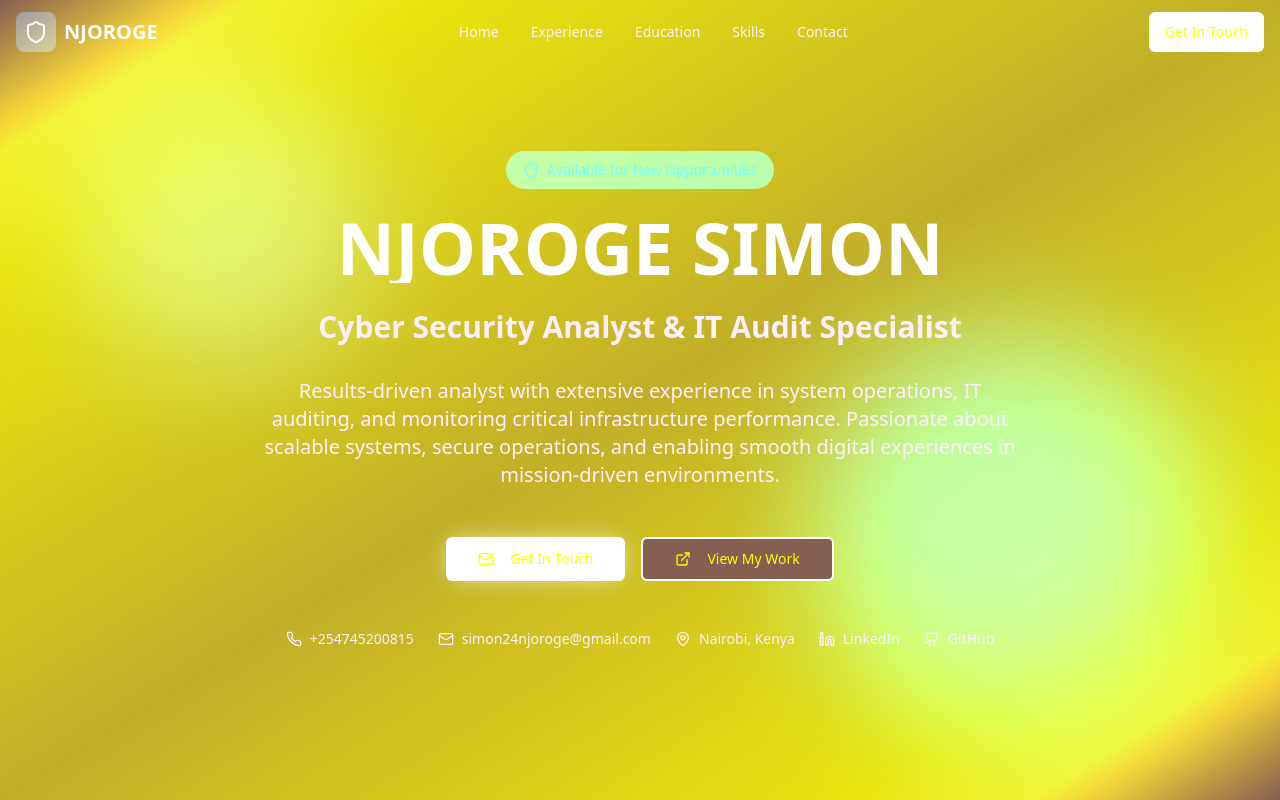
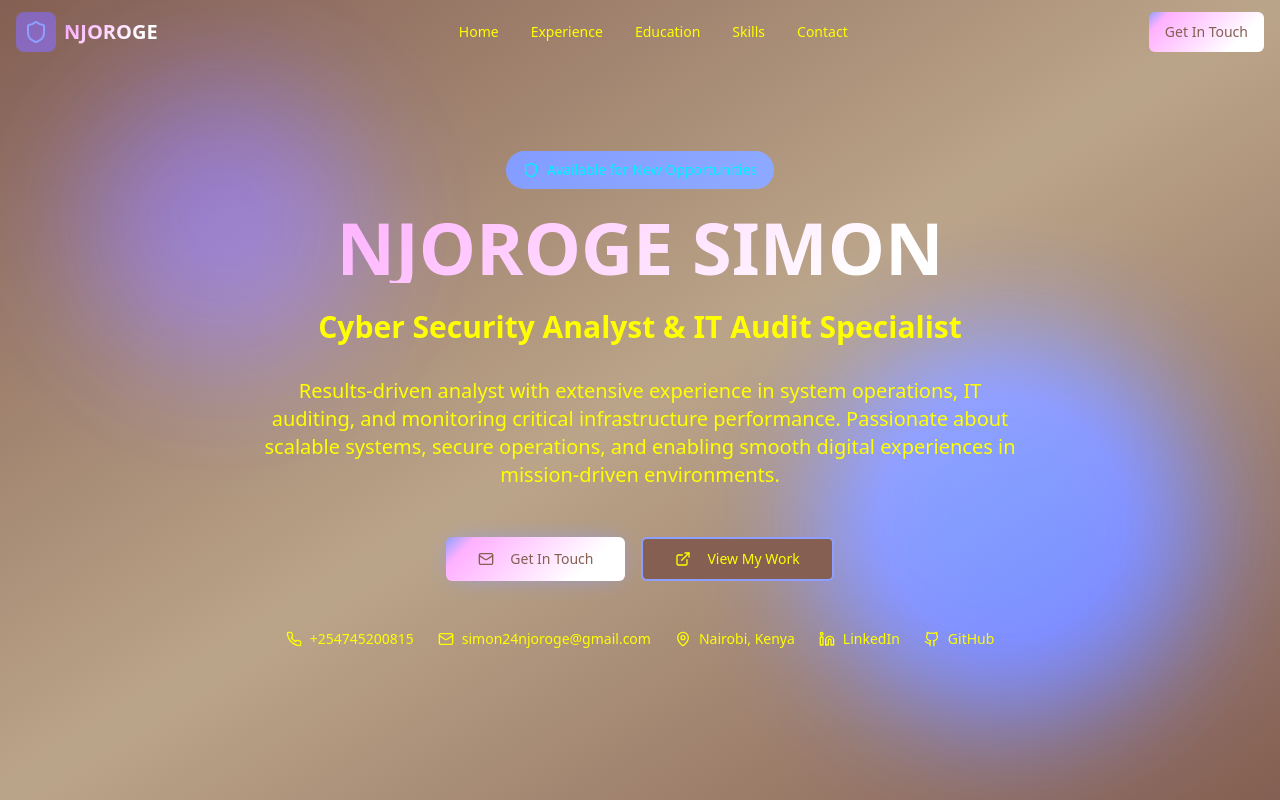
Before and after one commit to wanjihiasimon/njoroge-simon-portfolio, a React (Vite) app: page / in a window 1280 px wide. Shown: the top 800 px of the page. Built offline with nearby package versions, Linux system fonts and the light colour scheme.

Commit message:
Fix text visibility
Adjusted text colors for better readability against the dark blue background.

```diff
--- a/src/index.css
+++ b/src/index.css
@@ -9,46 +9,46 @@
     --background: 15 23 42;
     --foreground: 248 250 252;
 
-    --card: 37 99 235;
+    --card: 30 41 59;
     --card-foreground: 248 250 252;
 
-    --popover: 255 255 255;
-    --popover-foreground: 17 24 39;
+    --popover: 30 41 59;
+    --popover-foreground: 248 250 252;
 
     /* Professional blue primary */
-    --primary: 37 99 235;
-    --primary-foreground: 248 250 252;
+    --primary: 59 130 246;
+    --primary-foreground: 15 23 42;
 
     /* Cyber teal accent */
-    --secondary: 20 184 166;
-    --secondary-foreground: 255 255 255;
+    --secondary: 45 212 191;
+    --secondary-foreground: 15 23 42;
 
-    --muted: 241 245 249;
-    --muted-foreground: 100 116 139;
+    --muted: 51 65 85;
+    --muted-foreground: 203 213 225;
 
-    --accent: 239 246 255;
-    --accent-foreground: 37 99 235;
+    --accent: 51 65 85;
+    --accent-foreground: 248 250 252;
 
     --destructive: 239 68 68;
     --destructive-foreground: 248 250 252;
 
-    --border: 226 232 240;
-    --input: 226 232 240;
-    --ring: 37 99 235;
+    --border: 71 85 105;
+    --input: 51 65 85;
+    --ring: 59 130 246;
 
     --radius: 0.5rem;
 
     /* Custom cyber-themed colors */
-    --cyber-primary: 37 99 235;
-    --cyber-secondary: 20 184 166;
-    --cyber-accent: 99 102 241;
+    --cyber-primary: 59 130 246;
+    --cyber-secondary: 45 212 191;
+    --cyber-accent: 139 92 246;
     --cyber-success: 34 197 94;
     --cyber-warning: 245 158 11;
 
     /* Gradients */
-    --gradient-primary: linear-gradient(135deg, hsl(var(--cyber-primary)) 0%, hsl(var(--cyber-accent)) 100%);
-    --gradient-secondary: linear-gradient(135deg, hsl(var(--cyber-secondary)) 0%, hsl(var(--cyber-success)) 100%);
-    --gradient-hero: linear-gradient(135deg, hsl(var(--cyber-primary)) 0%, hsl(var(--cyber-secondary)) 50%, hsl(var(--cyber-accent)) 100%);
+    --gradient-primary: linear-gradient(135deg, hsl(59 130 246) 0%, hsl(139 92 246) 100%);
+    --gradient-secondary: linear-gradient(135deg, hsl(45 212 191) 0%, hsl(34 197 94) 100%);
+    --gradient-hero: linear-gradient(135deg, hsl(59 130 246) 0%, hsl(45 212 191) 50%, hsl(139 92 246) 100%);
   }
 
   .dark {
```
